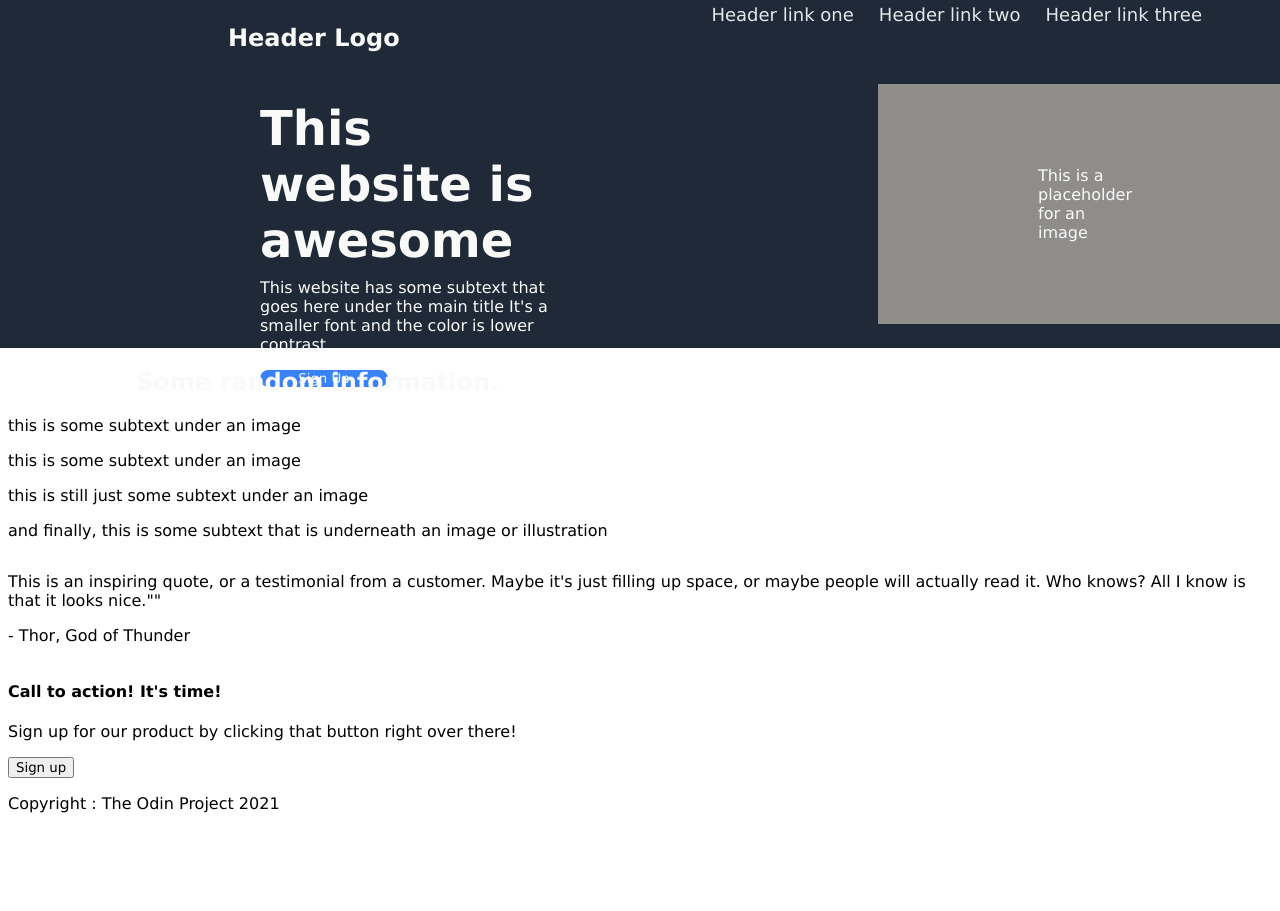
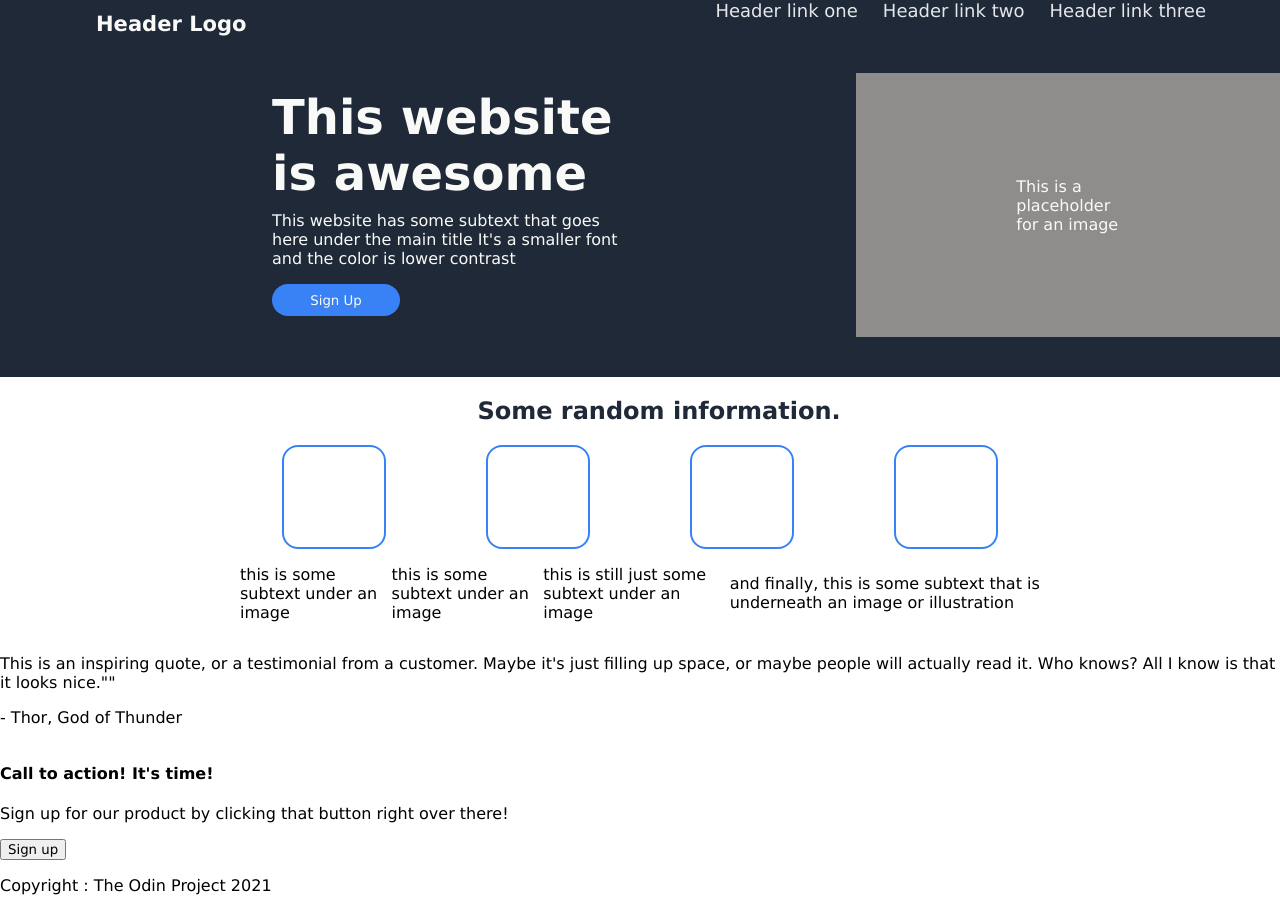
Before and after one commit to Swanson107/Odin-Project-01, a plain HTML site: page index.html in a window 1280 px wide. Before the commit the page ends 837 px from the top, so only its background shows below. Drawn offline with Linux system fonts and the light colour scheme.

Commit message:
began content work

```diff
--- a/index.html
+++ b/index.html
@@ -11,7 +11,7 @@
 
     <div class="header">
         <div class="header-left">
-            <h2>Header Logo</h2>
+            <h3>Header Logo</h3>
         </div>
         <div class="header-right">
             <a href="#">Header link one</a>
@@ -36,12 +36,16 @@
             <h2>Some random information.</h2>
         </div>
         <div class="cards">
-            <div class="card-text">
-                <p>this is some subtext under an image</p>
-                <p>this is some subtext under an image</p>
-                <p>this is still just some subtext under an image</p>
-                <p>and finally, this is some subtext that is underneath an image or illustration</p>
-            </div>
+            <div class="cardbox"> </div>
+            <div class="cardbox"> </div>
+            <div class="cardbox"> </div>
+            <div class="cardbox"> </div>
+        </div>
+        <div class="card-text">
+            <p>this is some subtext under an image</p>
+            <p>this is some subtext under an image</p>
+            <p>this is still just some subtext under an image</p>
+            <p>and finally, this is some subtext that is underneath an image or illustration</p>
         </div>
     </div>
 
--- a/style.css
+++ b/style.css
@@ -1,8 +1,12 @@
 
 * {
-    font-family :'Lucida Sans', 'Lucida Sans Regular', 'Lucida Grande', 'Lucida Sans Unicode', Geneva, Verdana, sans-serif
+    font-family :'Lucida Sans', 'Lucida Sans Regular', 'Lucida Grande', 'Lucida Sans Unicode', Geneva, Verdana, sans-serif;
 }
 
+html, body {
+    margin : 0;
+    padding : 0;
+}
 
 body {
     display: flex;
@@ -20,7 +24,7 @@ h1 {
 
 h2 {
     font-size : 24px;
-    color : #F9FAf8;
+    color : #1f2937;
     margin-left : 128px;
 }
 
@@ -34,10 +38,8 @@ a {
 .header {
     display : flex;
     justify-content : space-between;
-
-    padding : 12px;
-    margin : -16px;
     background-color : #1F2937;
+    width : 100%;
 }
 
 .header-right {
@@ -46,6 +48,9 @@ a {
 
 .header-left {
     margin-left : 96px;
+    margin-top : -10px;
+    font-size : 18px;
+    color : #F9FAf8
 }
 
 .top-content {
@@ -53,9 +58,7 @@ a {
     justify-content : start;
     background-color : #1F2937;
     color : #F9FAf8;
-    height : 280px;
-    margin-left : -20px;
-    margin-right : -20px;
+    height : 320px;
 }
 
 .top-content-left {
@@ -69,7 +72,7 @@ a {
 #placeholder {
     display : flex;
     align-items : center;
-    margin-left : 300px;
+    margin-left : 230px;
     margin-bottom : 40px;
     padding : 120px;
     padding-left : 160px;
@@ -87,3 +90,35 @@ a {
     border-radius : 30px;
     height : 32px;
 }
+
+.content {
+    display : flex;
+    flex-direction : column;
+    align-items : center;
+}
+
+.cards-title {
+    display : flex;
+    margin-right : 90px;
+}
+
+.cards {
+    display : flex;
+    justify-content : space-evenly;
+}
+
+.cardbox {
+    width : 100px;
+    height : 100px;
+    margin-left : 50px;
+    margin-right : 50px;
+    border : 2px solid #3882f6;
+    border-radius : 16px;
+}
+
+.card-text {
+    display : flex;
+    justify-content : space-evenly;
+    align-items : center;
+    max-width : 800px;
+}
```
